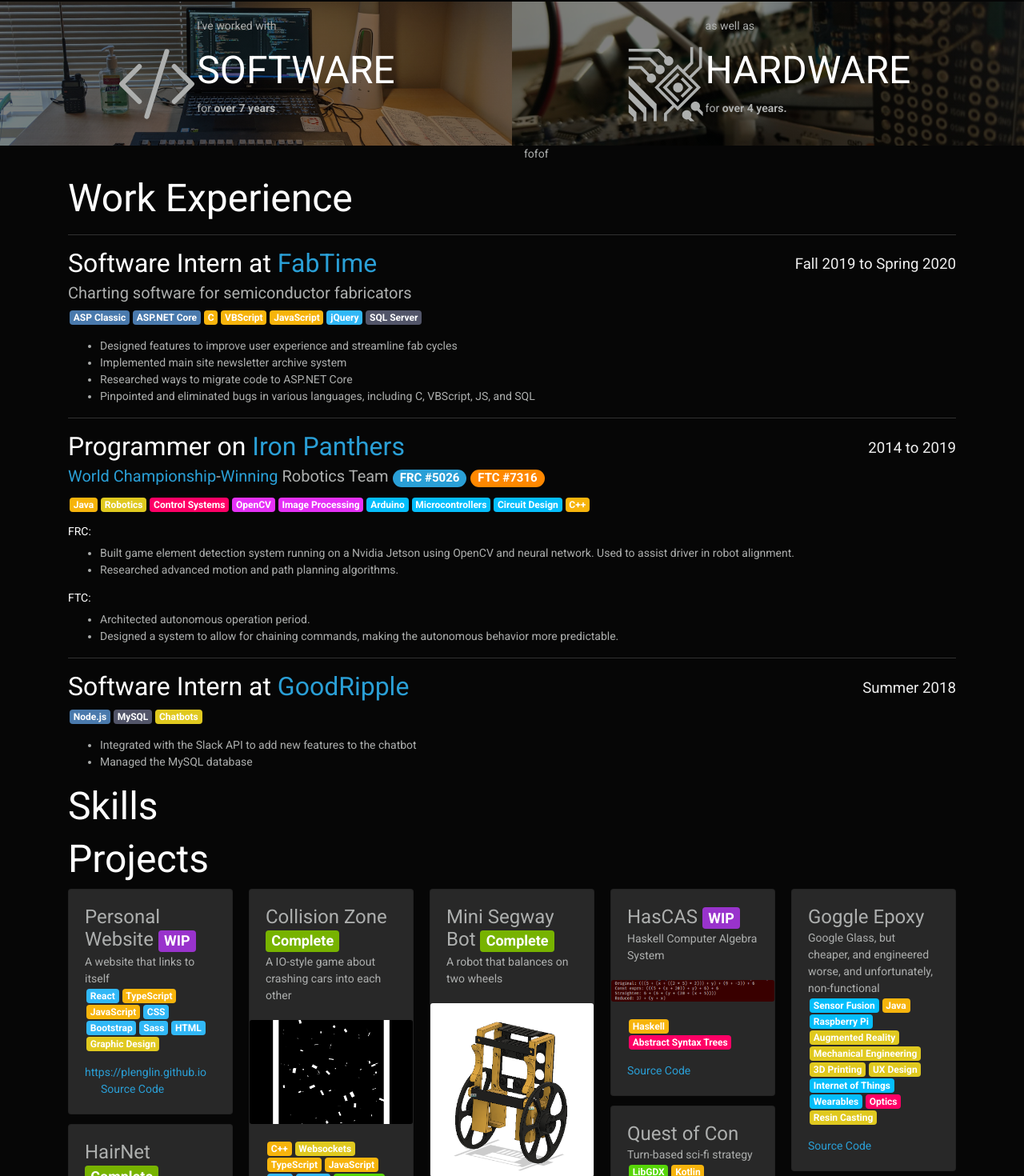
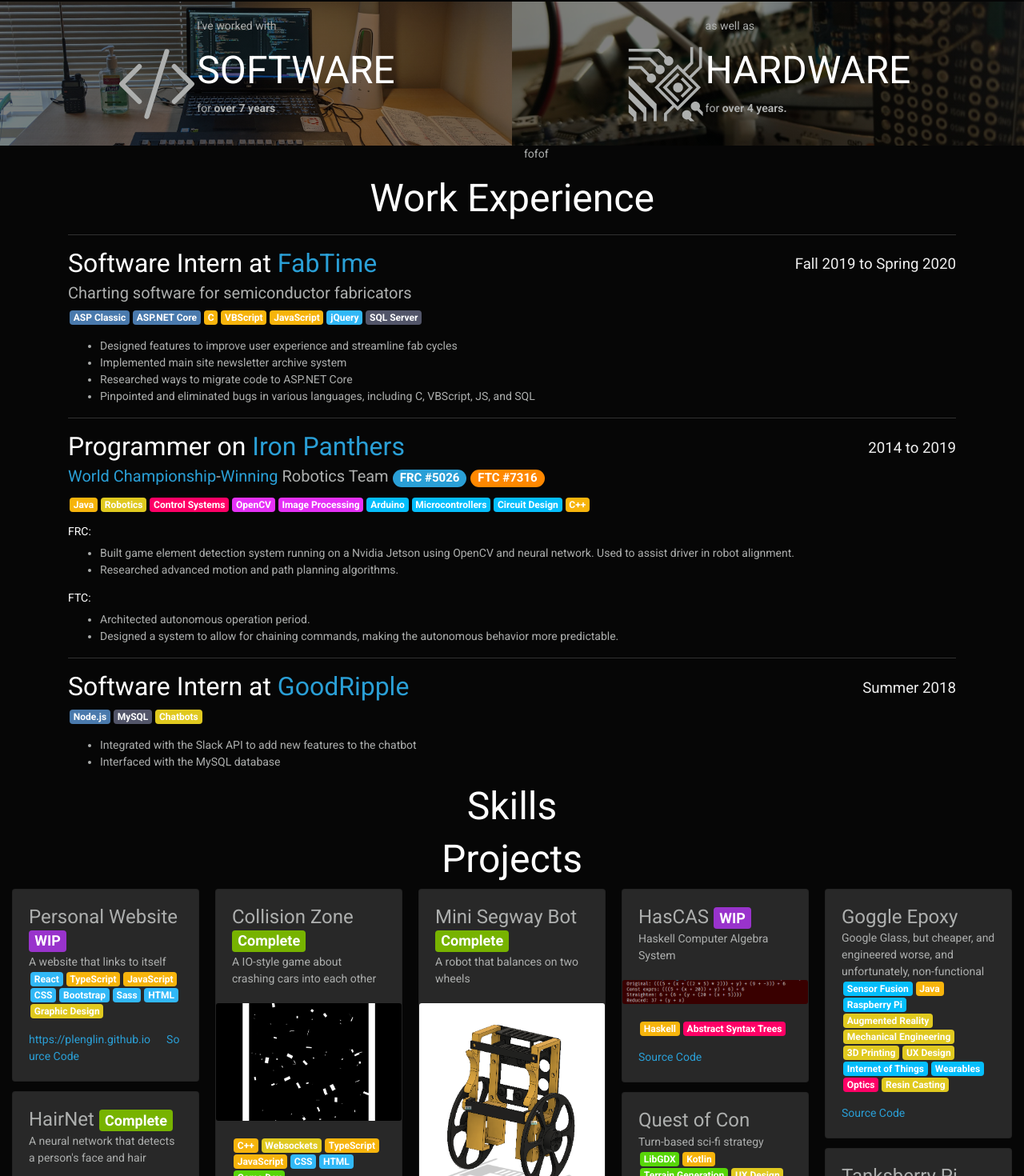
Before and after one commit to ifd3f/astrid.tech-old, a React (Create React App) app: page / in a window 1280 px wide. Shown: the part 568-2038 px from the top of the page at 80% size. Built offline with nearby package versions, Linux system fonts and the light colour scheme; what react-in-viewport, react-lowlight would draw is missing.

Commit message:
Reorganize the homepage

```diff
--- a/src/homepage/Experience.jsx
+++ b/src/homepage/Experience.jsx
@@ -118,7 +118,7 @@
         <li>
           Integrated with the Slack API to add new features to the chatbot
         </li>
-        <li>Managed the MySQL database</li>
+        <li>Interfaced with the MySQL database</li>
       </ul>
     </article>
   );
@@ -127,7 +127,7 @@
 export function ExperienceSection() {
   return (
     <Container className={style.workExperience} tag="section">
-      <h2 className="section-header">Work Experience</h2>
+      <h2 className={style.sectionHeading}>Work Experience</h2>
       <hr />
       <FabTimeArticle />
       <hr />
--- a/src/homepage/Projects.jsx
+++ b/src/homepage/Projects.jsx
@@ -14,6 +14,7 @@
 } from "reactstrap";
 import { projects } from "../db";
 import { SkillsList, getUniqueId } from "../util";
+import style from "./style.module.scss";
 
 function StatusBadge({ status }) {
   const [badgeId] = useState(`badge-${getUniqueId()}`);
@@ -82,8 +83,10 @@
 function ProjectsSection() {
   return (
     <section>
-      <Container>
+      <div className={style.sectionHeading}>
         <h2>Projects</h2>
+      </div>
+      <Container fluid>
         <CardColumns>
           {Array.from(projects.values()).map((p) => (
             <ProjectCard key={p.id} project={p} />
--- a/src/homepage/Skills.jsx
+++ b/src/homepage/Skills.jsx
@@ -10,6 +10,7 @@
   Row,
 } from "reactstrap";
 import "../db";
+import style from "./style.module.scss";
 
 class SkillData {
   constructor(data) {
@@ -83,7 +84,7 @@
   return (
     <section>
       <Container>
-        <div className="section-header">
+        <div className={style.sectionHeading}>
           <h2>Skills</h2>
         </div>
         <Row>
--- a/src/homepage/experience.module.scss
+++ b/src/homepage/experience.module.scss
@@ -1,5 +1,6 @@
 @use '../bootstrap.scss' as bootstrap;
 @use "sass:map";
+@use './style.module.scss';
 
 .positionTitle {
   display: inline-block;
--- a/src/homepage/index.tsx
+++ b/src/homepage/index.tsx
@@ -8,14 +8,12 @@
 
 export default function Homepage() {
   return (
-    <>
+    <main>
       <HeadingSection />
-      <Container fluid tag="main">
-        <ElevatorSection />
-        <ExperienceSection />
-        <SkillsSection />
-        <ProjectsSection />
-      </Container>
-    </>
+      <ElevatorSection />
+      <ExperienceSection />
+      <SkillsSection />
+      <ProjectsSection />
+    </main>
   );
 }
--- /dev/null
+++ b/src/homepage/style.module.scss
@@ -0,0 +1,4 @@
+.sectionHeading {
+  text-align: center;
+  font: 40pt;
+}
```
